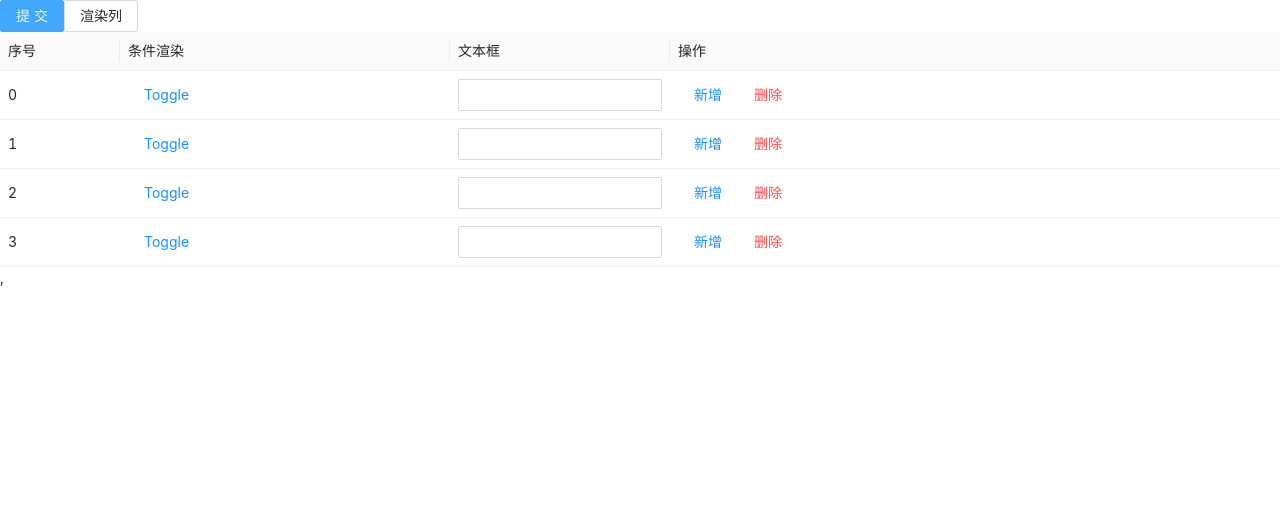
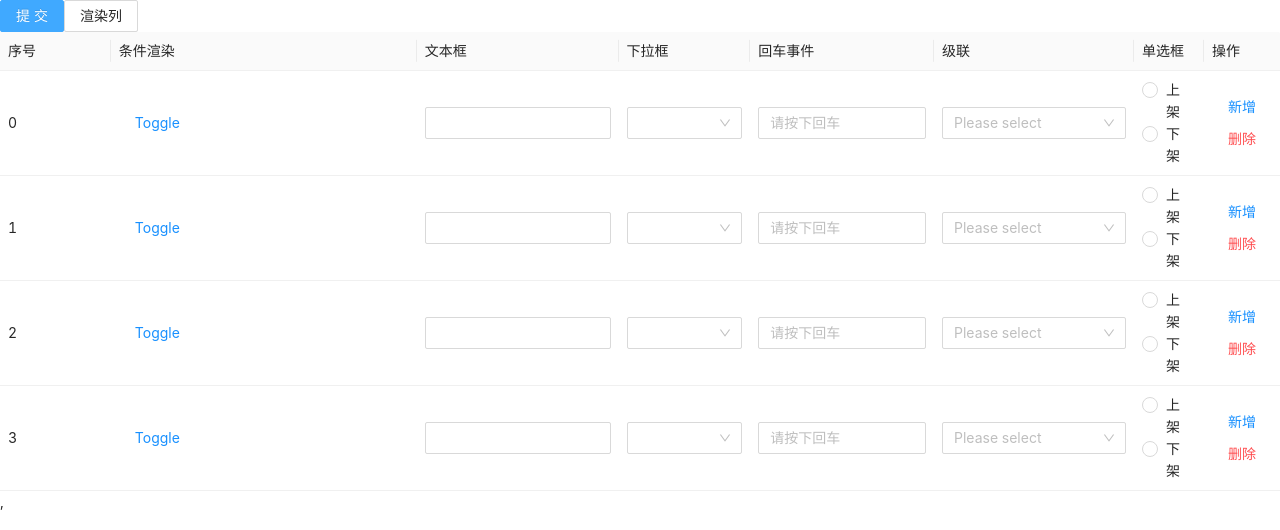
Before and after one commit to Y-Hui/free-playground, a React (Vite) app in the folder packages/vite/: page / in a window 1280 px wide. Shown: the top 530 px of the page. Built offline with nearby package versions, Linux system fonts and the light colour scheme.

Commit message:
✨ feat: 动态渲染列（完成）添加行（完成）删除（bug）占位符（bug）

```diff
--- a/packages/vite/src/focus/index.page.tsx
+++ b/packages/vite/src/focus/index.page.tsx
@@ -156,83 +156,83 @@ const Login: React.FC = () => {
         },
       },
 
-      // {
-      //   dataIndex: '2',
-      //   title: '下拉框',
-      //   width: 140,
-      //   render(val, row, index) {
-      //     warn(`column: ${index} - 下拉框`)
-      //     return (
-      //       <Form.Item name={[index, 'a2']} noStyle>
-      //         <KeyboardFocus.Input y={index}>
-      //           <InputNumber style={{ width: 100 }} keyboard={false} />
-      //         </KeyboardFocus.Input>
-      //         {/* <KeyboardFocus.AntdSelect y={index}>
-      //           <Select style={{ width: '100%' }}>
-      //             <Option value="jack">Jack</Option>
-      //             <Option value="lucy">Lucy</Option>
-      //             <Option value="Yiminghe">yiminghe</Option>
-      //           </Select>
-      //         </KeyboardFocus.AntdSelect> */}
-      //       </Form.Item>
-      //     )
-      //   },
-      // },
-      // {
-      //   dataIndex: '4',
-      //   title: '回车事件',
-      //   width: 200,
-      //   render(val, row, index) {
-      //     warn(`column: ${index} - 回车事件`)
-      //     return (
-      //       <Form.Item name={[index, 'a4']} noStyle>
-      //         <KeyboardFocus.Input y={index}>
-      //           <Input
-      //             placeholder="请按下回车"
-      //             onPressEnter={() => {
-      //               Modal.confirm({
-      //                 content: '哈哈哈哈',
-      //               })
-      //             }}
-      //           />
-      //         </KeyboardFocus.Input>
-      //       </Form.Item>
-      //     )
-      //   },
-      // },
-      // {
-      //   dataIndex: '88',
-      //   title: '级联',
-      //   render(val, row, index) {
-      //     warn(`column: ${index} - 级联`)
-      //     return (
-      //       <Form.Item name={[index, 'a88']} noStyle>
-      //         <KeyboardFocus.AntdCascader y={index}>
-      //           <Cascader options={options} placeholder="Please select" />
-      //         </KeyboardFocus.AntdCascader>
-      //       </Form.Item>
-      //     )
-      //   },
-      // },
-      // {
-      //   dataIndex: '5',
-      //   title: '单选框',
-      //   render(val, row, index) {
-      //     warn(`column: ${index} - 单选框`)
-      //     return (
-      //       <Form.Item name={[index, 'a5']} noStyle>
-      //         <Radio.Group name={`${index}`}>
-      //           <KeyboardFocus.AntdRadio y={index}>
-      //             <Radio value>上架</Radio>
-      //           </KeyboardFocus.AntdRadio>
-      //           <KeyboardFocus.AntdRadio y={index}>
-      //             <Radio value={false}>下架</Radio>
-      //           </KeyboardFocus.AntdRadio>
-      //         </Radio.Group>
-      //       </Form.Item>
-      //     )
-      //   },
-      // },
+      {
+        dataIndex: '2',
+        title: '下拉框',
+        width: 140,
+        render(val, row, index) {
+          warn(`column: ${index} - 下拉框`)
+          return (
+            <Form.Item name={[index, 'a2']} noStyle>
+              {/* <KeyboardFocus.Input y={index}>
+                <InputNumber style={{ width: 100 }} keyboard={false} />
+              </KeyboardFocus.Input> */}
+              <KeyboardFocus.AntdSelect y={index}>
+                <Select style={{ width: '100%' }}>
+                  <Option value="jack">Jack</Option>
+                  <Option value="lucy">Lucy</Option>
+                  <Option value="Yiminghe">yiminghe</Option>
+                </Select>
+              </KeyboardFocus.AntdSelect>
+            </Form.Item>
+          )
+        },
+      },
+      {
+        dataIndex: '4',
+        title: '回车事件',
+        width: 200,
+        render(val, row, index) {
+          warn(`column: ${index} - 回车事件`)
+          return (
+            <Form.Item name={[index, 'a4']} noStyle>
+              <KeyboardFocus.Input y={index}>
+                <Input
+                  placeholder="请按下回车"
+                  onPressEnter={() => {
+                    Modal.confirm({
+                      content: '哈哈哈哈',
+                    })
+                  }}
+                />
+              </KeyboardFocus.Input>
+            </Form.Item>
+          )
+        },
+      },
+      {
+        dataIndex: '88',
+        title: '级联',
+        render(val, row, index) {
+          warn(`column: ${index} - 级联`)
+          return (
+            <Form.Item name={[index, 'a88']} noStyle>
+              <KeyboardFocus.AntdCascader y={index}>
+                <Cascader options={options} placeholder="Please select" />
+              </KeyboardFocus.AntdCascader>
+            </Form.Item>
+          )
+        },
+      },
+      {
+        dataIndex: '5',
+        title: '单选框',
+        render(val, row, index) {
+          warn(`column: ${index} - 单选框`)
+          return (
+            <Form.Item name={[index, 'a5']} noStyle>
+              <Radio.Group name={`${index}`}>
+                <KeyboardFocus.AntdRadio y={index}>
+                  <Radio value>上架</Radio>
+                </KeyboardFocus.AntdRadio>
+                <KeyboardFocus.AntdRadio y={index}>
+                  <Radio value={false}>下架</Radio>
+                </KeyboardFocus.AntdRadio>
+              </Radio.Group>
+            </Form.Item>
+          )
+        },
+      },
       {
         dataIndex: 'action',
         title: '操作',
--- a/packages/vite/src/focus/keyboard_focus/adapter/antd/cascader.tsx
+++ b/packages/vite/src/focus/keyboard_focus/adapter/antd/cascader.tsx
@@ -28,7 +28,9 @@ const CascaderFocusAdapter: React.VFC<CascaderFocusAdapterProps> = (props) => {
     notifyRight,
     notifyTop,
     xAxisIndex,
+    forceRenderDep,
   } = context
+  const forceRender = forceRenderDep.current
 
   const selectRef = useRef<RefSelectProps>()
   // 焦点是否已经离开当前组件
@@ -44,7 +46,7 @@ const CascaderFocusAdapter: React.VFC<CascaderFocusAdapterProps> = (props) => {
         selectRef.current.focus()
       },
     })
-  }, [setPoint, y])
+  }, [setPoint, y, forceRender])
 
   return cloneElement<CascaderFocusAdapterProps>(children, {
     ...rest,
--- a/packages/vite/src/focus/keyboard_focus/adapter/antd/radio.tsx
+++ b/packages/vite/src/focus/keyboard_focus/adapter/antd/radio.tsx
@@ -17,7 +17,9 @@ const RadioFocusAdapter: React.VFC<RadioFocusAdapterProps> = (props) => {
     notifyRight,
     notifyTop,
     xAxisIndex,
+    forceRenderDep,
   } = useFocusContext()
+  const forceRender = forceRenderDep.current
 
   const inputNode = useRef<HTMLInputElement>(null)
 
@@ -27,10 +29,10 @@ const RadioFocusAdapter: React.VFC<RadioFocusAdapterProps> = (props) => {
       trigger() {
         if (!inputNode.current) return
         inputNode.current.focus()
-        console.log(y, xAxisIndex.current, 'focus')
+        // console.log(y, xAxisIndex.current, 'focus')
       },
     })
-  }, [setPoint, y])
+  }, [setPoint, y, forceRender])
 
   return cloneElement<RadioProps>(children, {
     ...rest,
--- a/packages/vite/src/focus/keyboard_focus/adapter/antd/select.tsx
+++ b/packages/vite/src/focus/keyboard_focus/adapter/antd/select.tsx
@@ -28,7 +28,10 @@ const SelectFocusAdapter: React.VFC<SelectFocusAdapterProps> = (props) => {
     notifyRight,
     notifyTop,
     xAxisIndex,
+    forceRenderDep,
   } = context
+
+  const forceRender = forceRenderDep.current
 
   const selectRef = useRef<RefSelectProps>()
   // 焦点是否已经离开当前组件
@@ -45,7 +48,7 @@ const SelectFocusAdapter: React.VFC<SelectFocusAdapterProps> = (props) => {
         setOpen(true)
       },
     })
-  }, [setPoint, y])
+  }, [setPoint, y, forceRender])
 
   return cloneElement<SelectFocusAdapterProps>(children, {
     ...rest,
--- a/packages/vite/src/focus/keyboard_focus/adapter/input.tsx
+++ b/packages/vite/src/focus/keyboard_focus/adapter/input.tsx
@@ -7,12 +7,12 @@ type NativeInputProps = React.InputHTMLAttributes<HTMLInputElement>
 
 interface InputFocusAdapterProps extends NativeInputProps {
   y: number
-  foo: string
+  // foo: string
   children: ReactElement
 }
 
 const InputFocusAdapter: React.VFC<InputFocusAdapterProps> = (props) => {
-  const { y, children, foo, ...rest } = props
+  const { y, children, ...rest } = props
   const context = useFocusContext()
   const { setPoint, forceRenderDep } = context
 
@@ -21,22 +21,22 @@ const InputFocusAdapter: React.VFC<InputFocusAdapterProps> = (props) => {
   const onKeyDown = useInputFocus({ ...context, y })
 
   const forceRender = forceRenderDep.current
-  console.log(
-    'InputFocusAdapter',
-    foo,
-    y,
-    context.xAxisIndex.current,
-    forceRender,
-  )
+  // console.log(
+  //   'InputFocusAdapter',
+  //   foo,
+  //   y,
+  //   context.xAxisIndex.current,
+  //   forceRender,
+  // )
   useEffect(() => {
-    console.log(
-      'InputFocusAdapter useEffect',
-      foo,
-      y,
-      context.xAxisIndex.current,
-    )
+    // console.log(
+    //   'InputFocusAdapter useEffect',
+    //   foo,
+    //   y,
+    //   context.xAxisIndex.current,
+    // )
     return setPoint({
-      foo,
+      // foo,
       y,
       trigger() {
         if (!inputNode.current) return
@@ -46,7 +46,7 @@ const InputFocusAdapter: React.VFC<InputFocusAdapterProps> = (props) => {
         })
       },
     })
-  }, [setPoint, y, foo, forceRender, context.xAxisIndex])
+  }, [setPoint, y, forceRender])
 
   return cloneElement<NativeInputProps>(children, {
     ...rest,
--- a/packages/vite/src/focus/keyboard_focus/context/focus/index.ts
+++ b/packages/vite/src/focus/keyboard_focus/context/focus/index.ts
@@ -25,7 +25,7 @@ export interface KeyboardFocusCtxValue {
    * 强制更新
    */
   forceRenderDep: MutableRefObject<number | undefined>
-  forceRender: () => void
+  // forceRender: () => void
   /**
    * 将坐标点转换为占位符
    */
--- a/packages/vite/src/focus/keyboard_focus/hooks/use_focus_ctx.ts
+++ b/packages/vite/src/focus/keyboard_focus/hooks/use_focus_ctx.ts
@@ -1,10 +1,10 @@
 import { useCallback, useRef } from 'react'
 
 import { useKeyboardFocus } from '../context/focus/index'
-import { warn } from '../utils/warn'
+// import { warn } from '../utils/warn'
 
 export interface PointOptions {
-  foo: string
+  // foo: string
   y: number
   /**
    * 触发子组件（通知该组件表示它处于激活状态）
@@ -21,16 +21,16 @@ export default function useFocusContext() {
 
   const setPoint = useCallback(
     (options: PointOptions) => {
-      console.log('添加坐标之前')
+      // console.log('添加坐标之前')
       // if (holderCtx !== null) {
       //   return holderCtx.setPoint(options)
       // }
-      console.log('添加坐标', options.foo, options.y, xAxisIndex.current)
+      // console.log('添加坐标', options.foo, options.y, xAxisIndex.current)
       setPointFn({
         y: options.y,
         x: xAxisIndex.current,
         vector: {
-          name: options.foo,
+          // name: options.foo,
           trigger: options.trigger,
           setXAxisValue(newXValue) {
             xAxisIndex.current = newXValue
@@ -38,11 +38,11 @@ export default function useFocusContext() {
         },
       })
       return () => {
-        warn(`转换坐标 ${options.foo}, ${options.y}, ${xAxisIndex.current}`)
+        // warn(`转换坐标 ${options.foo}, ${options.y}, ${xAxisIndex.current}`)
         if (typeof xAxisIndex.current !== 'number') return
         transform2Holder(xAxisIndex.current, options.y)
         // xAxisIndex.current = undefined
-        console.log('转换', options.foo, '坐标后 x 为', xAxisIndex.current)
+        // console.log('转换', options.foo, '坐标后 x 为', xAxisIndex.current)
       }
     },
     [transform2Holder, setPointFn],
```
Also changed, not shown: packages/vite/src/focus/keyboard_focus/keyboard_focus_context.tsx (+26 -26 lines).
